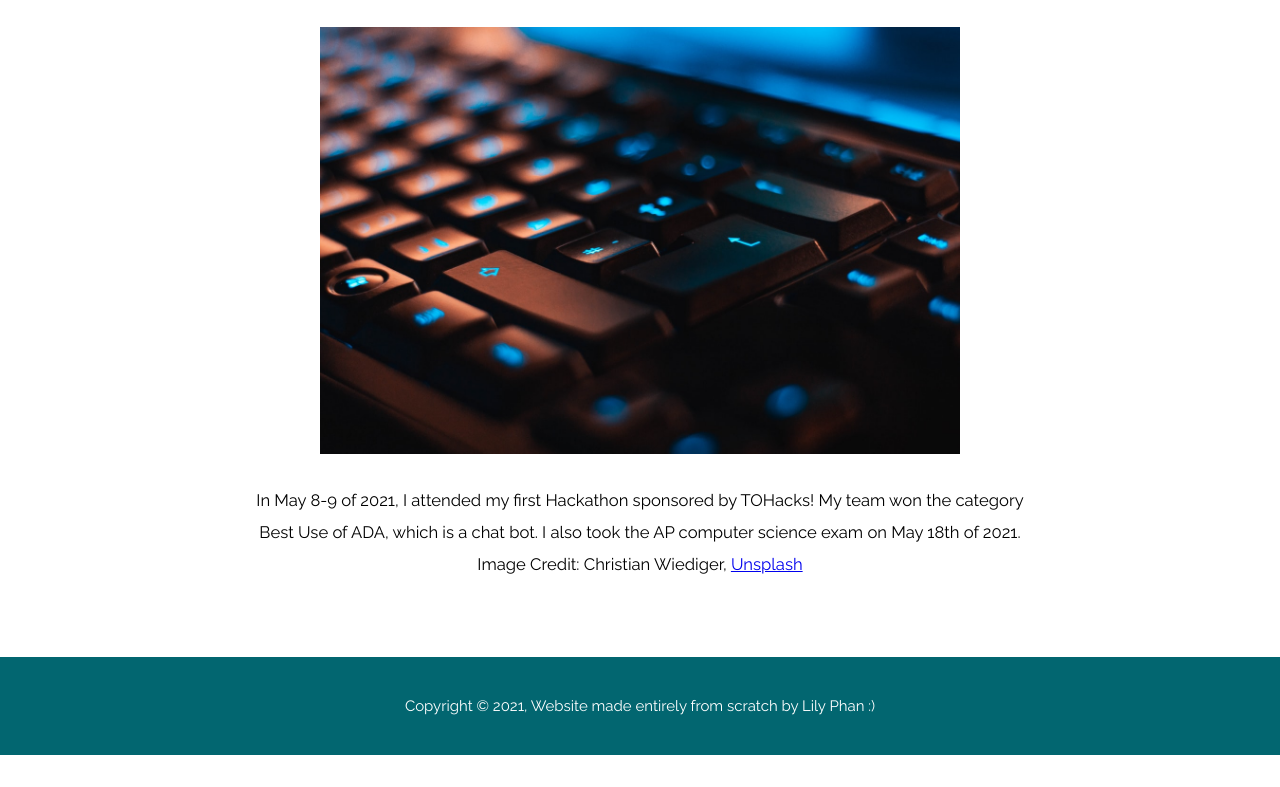
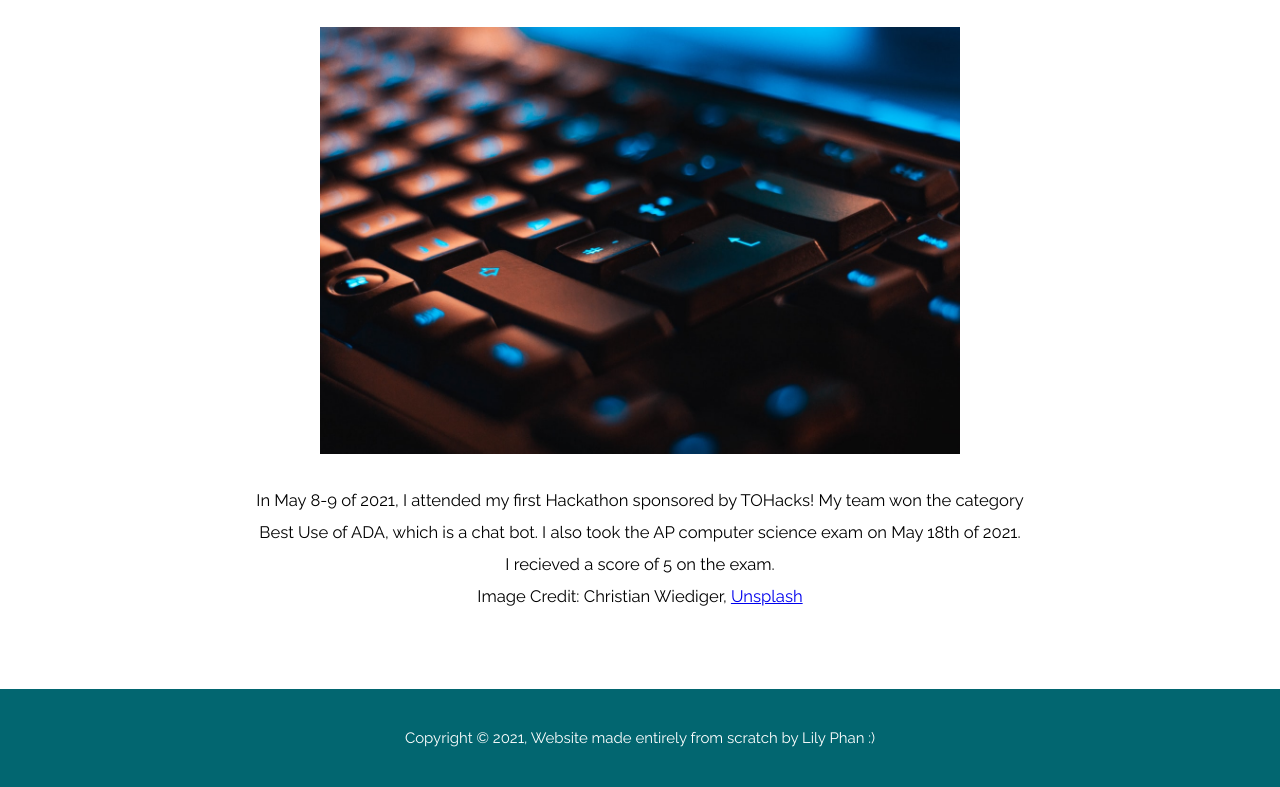
Before and after one commit to pH-li/ICS4U0-Portfolio, a plain HTML site: page myprojects.html in a window 1280 px wide. Shown: the part 1997-2784 px from the top of the page. Before the commit the page ends 2752 px from the top, so only its background shows below. Drawn offline with Linux system fonts and the light colour scheme.

Commit message:
Update myprojects.html

```diff
--- a/myprojects.html
+++ b/myprojects.html
@@ -66,7 +66,7 @@
 
 		<span id = "card"><img src = "Images/hackathon.jpg" class = "center"></span>
 		<div id = "explain" class = "center">
-			In May 8-9 of 2021, I attended my first Hackathon sponsored by TOHacks! My team won the category Best Use of ADA, which is a chat bot. I also took the AP computer science exam on May 18th of 2021. <br> Image Credit: Christian Wiediger, <a href = "https://unsplash.com/photos/WkfDrhxDMC8" target = "_blank">Unsplash</a>
+			In May 8-9 of 2021, I attended my first Hackathon sponsored by TOHacks! My team won the category Best Use of ADA, which is a chat bot. I also took the AP computer science exam on May 18th of 2021. I recieved a score of 5 on the exam. <br> Image Credit: Christian Wiediger, <a href = "https://unsplash.com/photos/WkfDrhxDMC8" target = "_blank">Unsplash</a>
 		</div>
 
 
```
